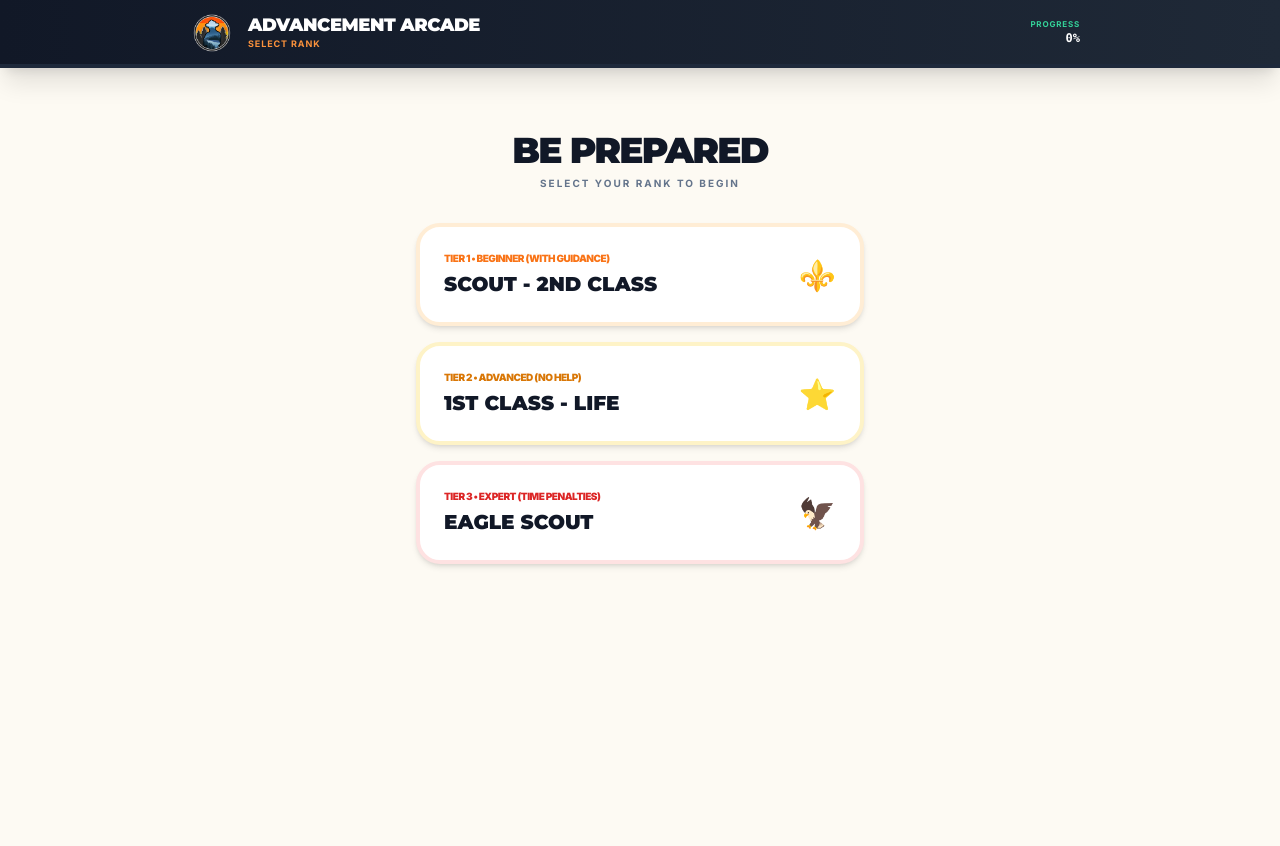
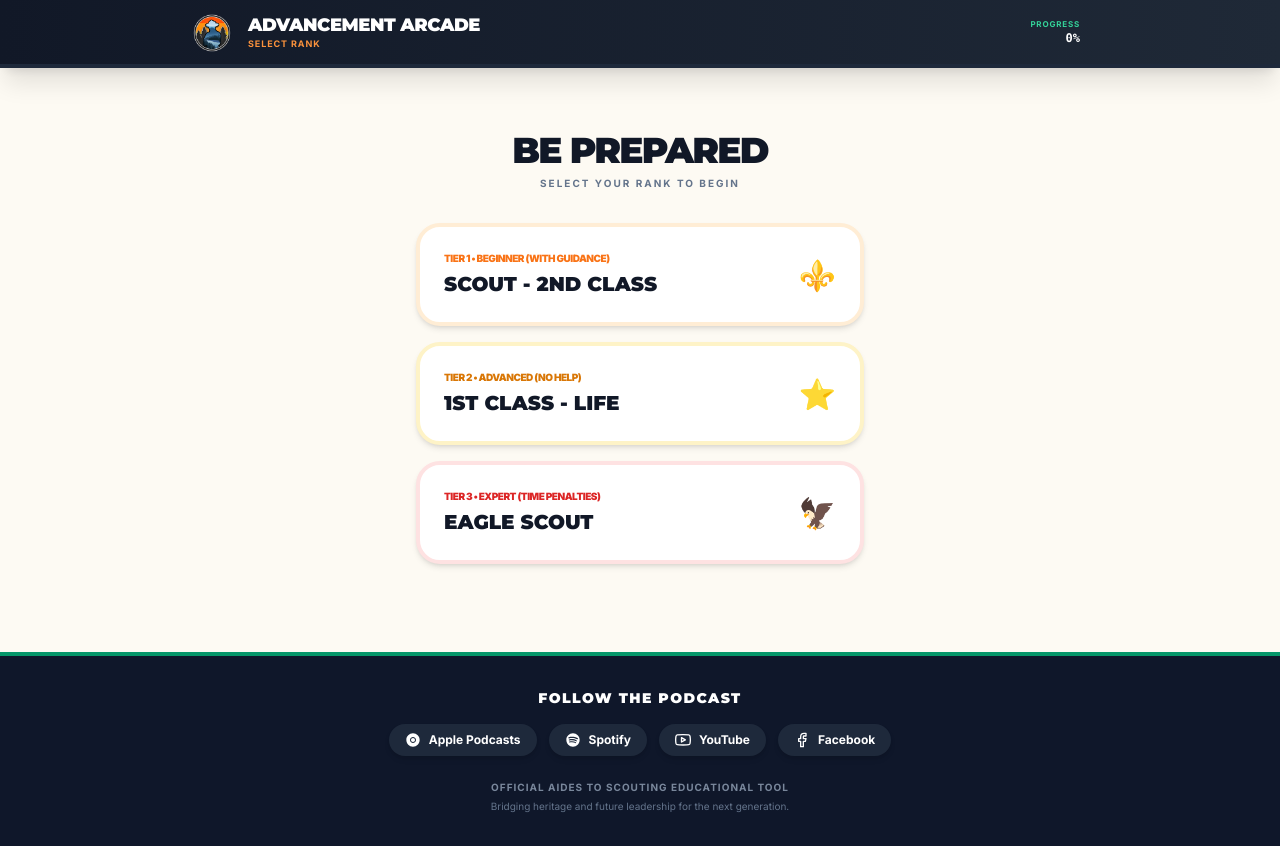
Before and after one commit to aidestoscouting/Advancement-Arcade, a plain HTML site: page index.html in a window 1280 px wide. Before the commit the page ends 800 px from the top, so only its background shows below. Drawn offline with nearby package versions, Linux system fonts and the light colour scheme.

Commit message:
Update index.html

```diff
--- a/index.html
+++ b/index.html
@@ -414,6 +414,37 @@
 
     </main>
 
+    <!-- GLOBAL PERSISTENT FOOTER FOR PODCAST -->
+    <footer class="bg-slate-900 border-t-4 border-emerald-600 mt-auto py-8">
+        <div class="max-w-4xl mx-auto px-4 text-center">
+            <h3 class="font-brand font-black text-white uppercase tracking-widest text-sm mb-4">Follow the Podcast</h3>
+            <div class="flex flex-wrap justify-center gap-3 mb-6">
+                <!-- Apple Podcasts -->
+                <a href="https://podcasts.apple.com/us/podcast/aides-to-scouting/id1849273100" target="_blank" rel="noopener" class="flex items-center gap-2 bg-slate-800 text-white px-4 py-2 rounded-full hover:bg-purple-600 transition-colors shadow-md text-xs font-bold">
+                    <svg class="w-4 h-4" fill="currentColor" viewBox="0 0 24 24"><path d="M12 2C6.477 2 2 6.477 2 12s4.477 10 10 10 10-4.477 10-10S17.523 2 12 2zm0 14.5c-2.485 0-4.5-2.015-4.5-4.5S9.515 7.5 12 7.5s4.5 2.015 4.5 4.5-2.015 4.5-4.5 4.5zm0-7.5c-1.657 0-3 1.343-3 3s1.343 3 3 3 3-1.343 3-3-1.343-3-3-3z"/></svg>
+                    Apple Podcasts
+                </a>
+                <!-- Spotify -->
+                <a href="https://open.spotify.com/show/62wfjOw3n5CM170IvYPqIi" target="_blank" rel="noopener" class="flex items-center gap-2 bg-slate-800 text-white px-4 py-2 rounded-full hover:bg-green-500 transition-colors shadow-md text-xs font-bold">
+                    <svg class="w-4 h-4" fill="currentColor" viewBox="0 0 24 24"><path d="M12 2C6.477 2 2 6.477 2 12s4.477 10 10 10 10-4.477 10-10S17.523 2 12 2zm4.585 14.41a.627.627 0 0 1-.863.208c-2.365-1.445-5.344-1.77-8.854-.97a.628.628 0 1 1-.29-1.222c3.84-.876 7.127-.506 9.799 1.121a.627.627 0 0 1 .208.863zm1.233-2.756a.78.78 0 0 1-1.074.257c-2.716-1.668-6.85-2.158-10.04-1.183a.782.782 0 1 1-.455-1.496c3.65-1.115 8.24-.567 11.312 1.348a.78.78 0 0 1 .257 1.074zm.116-2.887c-3.255-1.93-8.625-2.108-11.73-1.166a.936.936 0 1 1-.544-1.792c3.557-1.08 9.48-.876 13.23 1.346a.936.936 0 1 1-.956 1.612z"/></svg>
+                    Spotify
+                </a>
+                <!-- YouTube -->
+                <a href="https://www.youtube.com/@aidestoscouting" target="_blank" rel="noopener" class="flex items-center gap-2 bg-slate-800 text-white px-4 py-2 rounded-full hover:bg-red-600 transition-colors shadow-md text-xs font-bold">
+                    <svg class="w-4 h-4" fill="none" stroke="currentColor" stroke-width="2" stroke-linecap="round" stroke-linejoin="round" viewBox="0 0 24 24"><path d="M22.54 6.42a2.78 2.78 0 0 0-1.94-2C18.88 4 12 4 12 4s-6.88 0-8.6.46a2.78 2.78 0 0 0-1.94 2A29 29 0 0 0 1 11.75a29 29 0 0 0 .46 5.33 2.78 2.78 0 0 0 1.94 2c1.72.46 8.6.46 8.6.46s6.88 0 8.6-.46a2.78 2.78 0 0 0 1.94-2 29 29 0 0 0 .46-5.33 29 29 0 0 0-.46-5.33z"></path><polygon points="9.75 15.02 15.5 11.75 9.75 8.48 9.75 15.02"></polygon></svg>
+                    YouTube
+                </a>
+                <!-- Facebook -->
+                <a href="https://www.facebook.com/aidestoscouting" target="_blank" rel="noopener" class="flex items-center gap-2 bg-slate-800 text-white px-4 py-2 rounded-full hover:bg-blue-600 transition-colors shadow-md text-xs font-bold">
+                    <svg class="w-4 h-4" fill="none" stroke="currentColor" stroke-width="2" stroke-linecap="round" stroke-linejoin="round" viewBox="0 0 24 24"><path d="M18 2h-3a5 5 0 0 0-5 5v3H7v4h3v8h4v-8h3l1-4h-4V7a1 1 0 0 1 1-1h3z"></path></svg>
+                    Facebook
+                </a>
+            </div>
+            <p class="text-[10px] font-bold text-slate-400 uppercase tracking-widest opacity-80">Official Aides to Scouting Educational Tool</p>
+            <p class="text-[10px] text-slate-500 mt-1">Bridging heritage and future leadership for the next generation.</p>
+        </div>
+    </footer>
+
     <!-- START OVERLAY -->
     <div id="gameStartOverlay" class="fixed inset-0 z-[100] flex items-center justify-center hidden p-4">
         <div class="bg-white rounded-[3rem] p-10 max-w-sm w-full text-center shadow-2xl border-b-8 border-orange-500">
@@ -566,7 +597,7 @@
         let embPlaced = {}; let activeEmbSelection = null;
 
         let completedGames = {};
-        const TOTAL_GAMES = 19; // Updated to 19 total games!
+        const TOTAL_GAMES = 19; // 19 total games!
 
         function updateGlobalProgress() {
             const completedCount = Object.keys(completedGames).length;
@@ -742,7 +773,7 @@
             const container = document.getElementById('visOptions'); container.innerHTML = '';
             const options = DATA[type].options;
 
-            // Adjust grid columns based on number of options (e.g. 2 for safe/toxic, 4 for knots)
+            // Adjust grid columns based on number of options
             container.className = `grid gap-4 mt-6 ${options.length === 4 ? 'grid-cols-2 sm:grid-cols-4' : 'grid-cols-2'}`;
 
             options.forEach(opt => {
```
